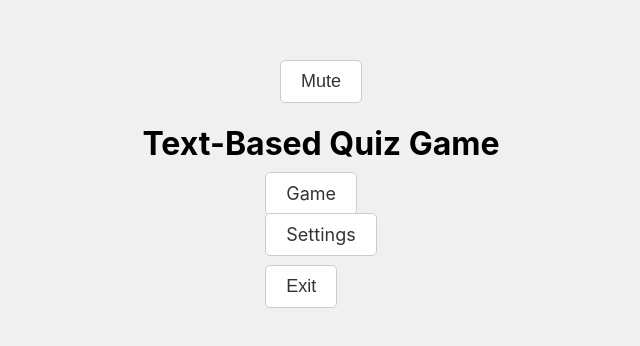
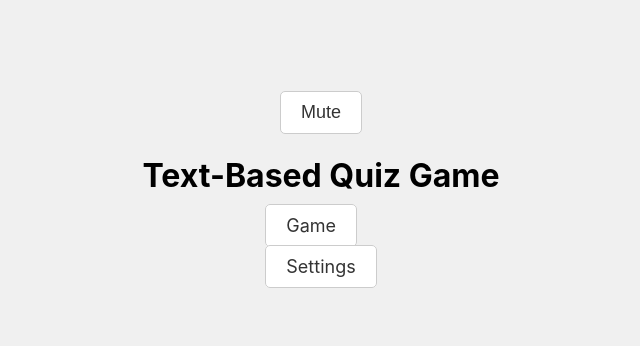
Before and after one commit to Sczeam/my-game-project, a React (Create React App) app: page / in a window 1280 px wide. Shown: the part 206-552 px from the top of the page, without its empty margins (319-959 px from the left). Built offline with nearby package versions, Linux system fonts and the light colour scheme.

Commit message:
take out the exit button.

```diff
--- a/src/components/MainMenu.js
+++ b/src/components/MainMenu.js
@@ -15,16 +15,9 @@ const MainMenu = () => {
         <li>
           <Link to="/settings">Settings</Link>
         </li>
-        <li>
-          <button onClick={handleExit}>Exit</button>
-        </li>
       </ul>
     </div>
   );
 };
 
-const handleExit = () => {
-  window.close(); // Close the web app
-};
-
 export default MainMenu;
```
